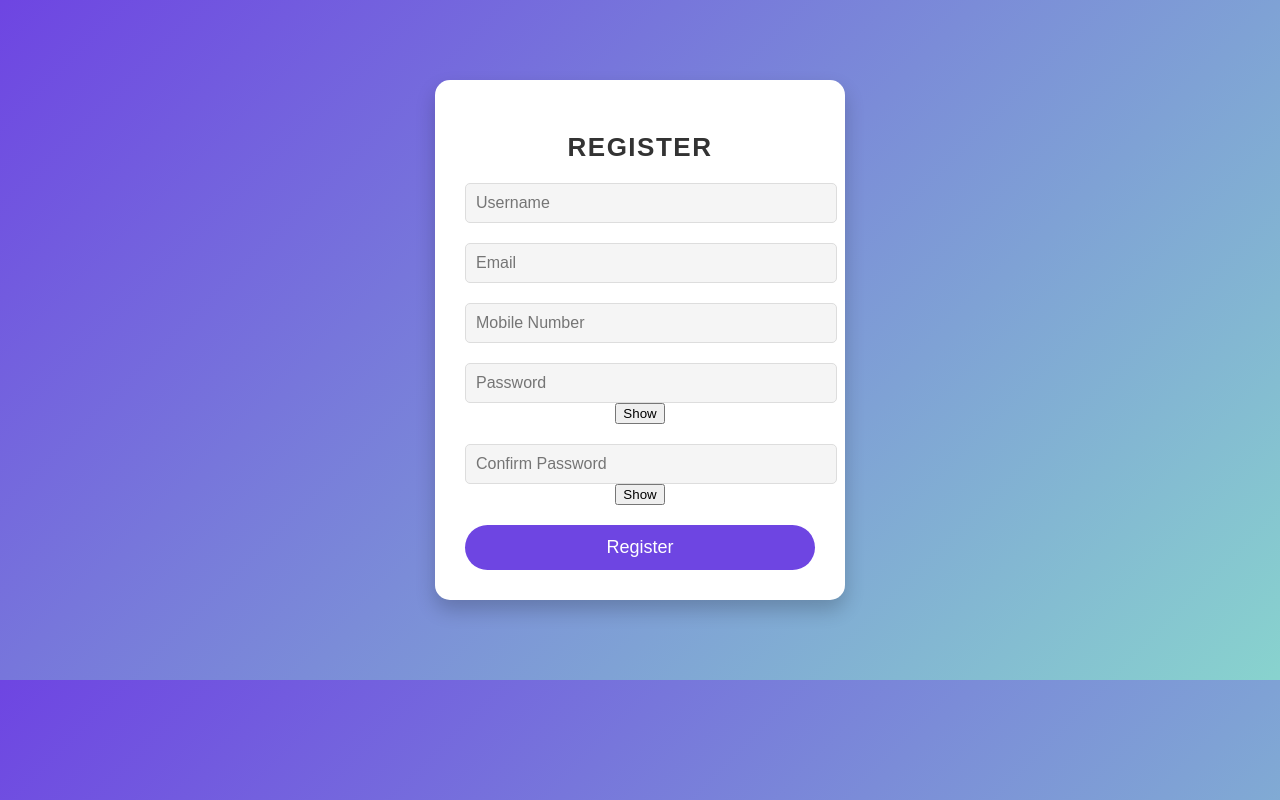
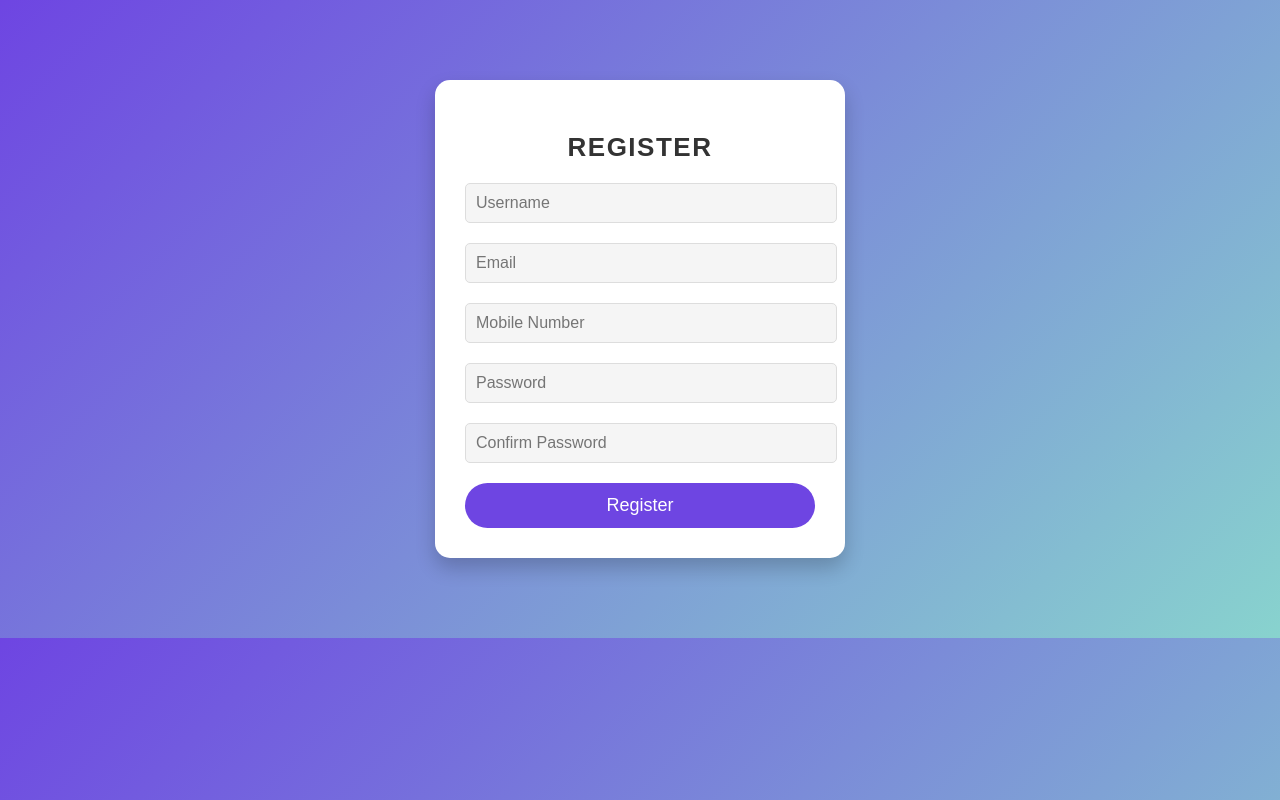
Before and after one commit to vinayakac/mcq, a React (Create React App) app in the folder webfront/: page /Register in a window 1280 px wide. Built offline with nearby package versions, Linux system fonts and the light colour scheme.

Commit message:
using formik in register

```diff
--- a/webfront/src/pages/Register.js
+++ b/webfront/src/pages/Register.js
@@ -6,6 +6,7 @@ import "./Register.css";
 const Register = () => {
   const [showPassword, setShowPassword] = useState(false);
   const [showConfirmPassword, setShowConfirmPassword] = useState(false);
+  const [submitted, setSubmitted] = useState(false); // Track form submission
   const navigate = useNavigate();
 
   const formik = useFormik({
@@ -64,10 +65,16 @@ const Register = () => {
     },
   });
 
+  const handleSubmit = (e) => {
+    e.preventDefault();
+    setSubmitted(true); // Mark form as submitted
+    formik.handleSubmit(e);
+  };
+
   return (
     <div className="register-container">
       <h2>Register</h2>
-      <form onSubmit={formik.handleSubmit}>
+      <form onSubmit={handleSubmit}>
         <div className="form-group">
           <input
             type="text"
@@ -75,9 +82,9 @@ const Register = () => {
             value={formik.values.username}
             onChange={formik.handleChange}
             placeholder="Username"
-            className={formik.errors.username ? "input-error" : ""}
+            className={formik.errors.username && submitted ? "input-error" : ""}
           />
-          {formik.errors.username && (
+          {formik.errors.username && submitted && (
             <p className="error">{formik.errors.username}</p>
           )}
         </div>
@@ -88,9 +95,9 @@ const Register = () => {
             value={formik.values.email}
             onChange={formik.handleChange}
             placeholder="Email"
-            className={formik.errors.email ? "input-error" : ""}
+            className={formik.errors.email && submitted ? "input-error" : ""}
           />
-          {formik.errors.email && (
+          {formik.errors.email && submitted && (
             <p className="error">{formik.errors.email}</p>
           )}
         </div>
@@ -101,9 +108,11 @@ const Register = () => {
             value={formik.values.mobileNumber}
             onChange={formik.handleChange}
             placeholder="Mobile Number"
-            className={formik.errors.mobileNumber ? "input-error" : ""}
+            className={
+              formik.errors.mobileNumber && submitted ? "input-error" : ""
+            }
           />
-          {formik.errors.mobileNumber && (
+          {formik.errors.mobileNumber && submitted && (
             <p className="error">{formik.errors.mobileNumber}</p>
           )}
         </div>
@@ -114,16 +123,15 @@ const Register = () => {
             value={formik.values.password}
             onChange={formik.handleChange}
             placeholder="Password"
-            className={formik.errors.password ? "input-error" : ""}
+            className={formik.errors.password && submitted ? "input-error" : ""}
           />
-          <button
-            type="button"
-            className="toggle-password"
-            onClick={() => setShowPassword((prev) => !prev)}
+          <span
+            className="password-icon"
+            onClick={() => setShowPassword(!showPassword)}
           >
-            {showPassword ? "Hide" : "Show"}
-          </button>
-          {formik.errors.password && (
+            <i className={showPassword ? "fas fa-eye-slash" : "fas fa-eye"}></i>
+          </span>
+          {formik.errors.password && submitted && (
             <p className="error">{formik.errors.password}</p>
           )}
         </div>
@@ -134,16 +142,21 @@ const Register = () => {
             value={formik.values.confirmPassword}
             onChange={formik.handleChange}
             placeholder="Confirm Password"
-            className={formik.errors.confirmPassword ? "input-error" : ""}
+            className={
+              formik.errors.confirmPassword && submitted ? "input-error" : ""
+            }
           />
-          <button
-            type="button"
-            className="toggle-password"
-            onClick={() => setShowConfirmPassword((prev) => !prev)}
+          <span
+            className="password-icon"
+            onClick={() => setShowConfirmPassword(!showConfirmPassword)}
           >
-            {showConfirmPassword ? "Hide" : "Show"}
-          </button>
-          {formik.errors.confirmPassword && (
+            <i
+              className={
+                showConfirmPassword ? "fas fa-eye-slash" : "fas fa-eye"
+              }
+            ></i>
+          </span>
+          {formik.errors.confirmPassword && submitted && (
             <p className="error">{formik.errors.confirmPassword}</p>
           )}
         </div>
```
